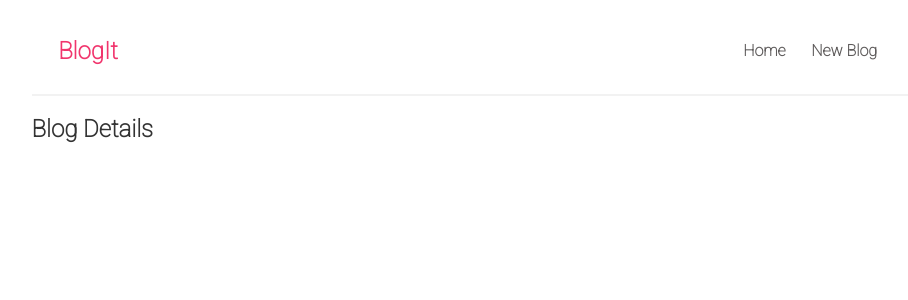
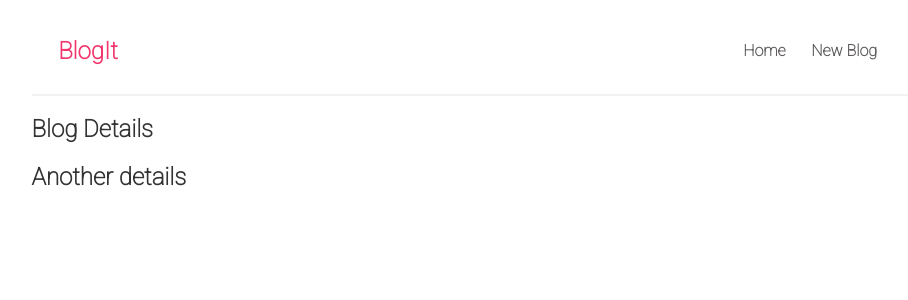
Before and after one commit to AbrahamBisrat/FunBlogging, a React (Create React App) app: page /blogs/1 in a window 1280 px wide. Shown: the top 300 px of the page, without its empty margins (166-1074 px from the left). Built offline with nearby package versions, Linux system fonts and the light colour scheme.

Commit message:
Checking cool git add and push command

```diff
--- a/src/BlogDetails.js
+++ b/src/BlogDetails.js
@@ -2,6 +2,7 @@ const BlogDetails = () => {
   return (
     <div className="blog-detail">
       <h2>Blog Details</h2>
+      <h2>Another details</h2>
     </div>
   );
 };
```
